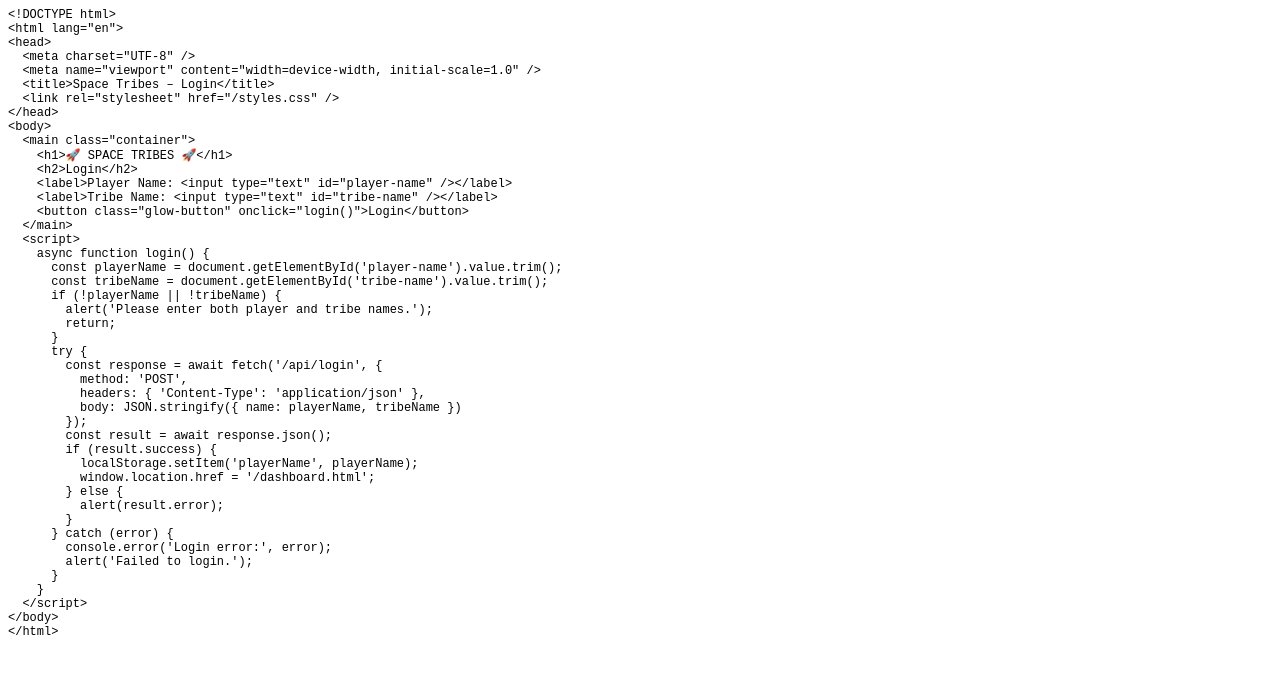
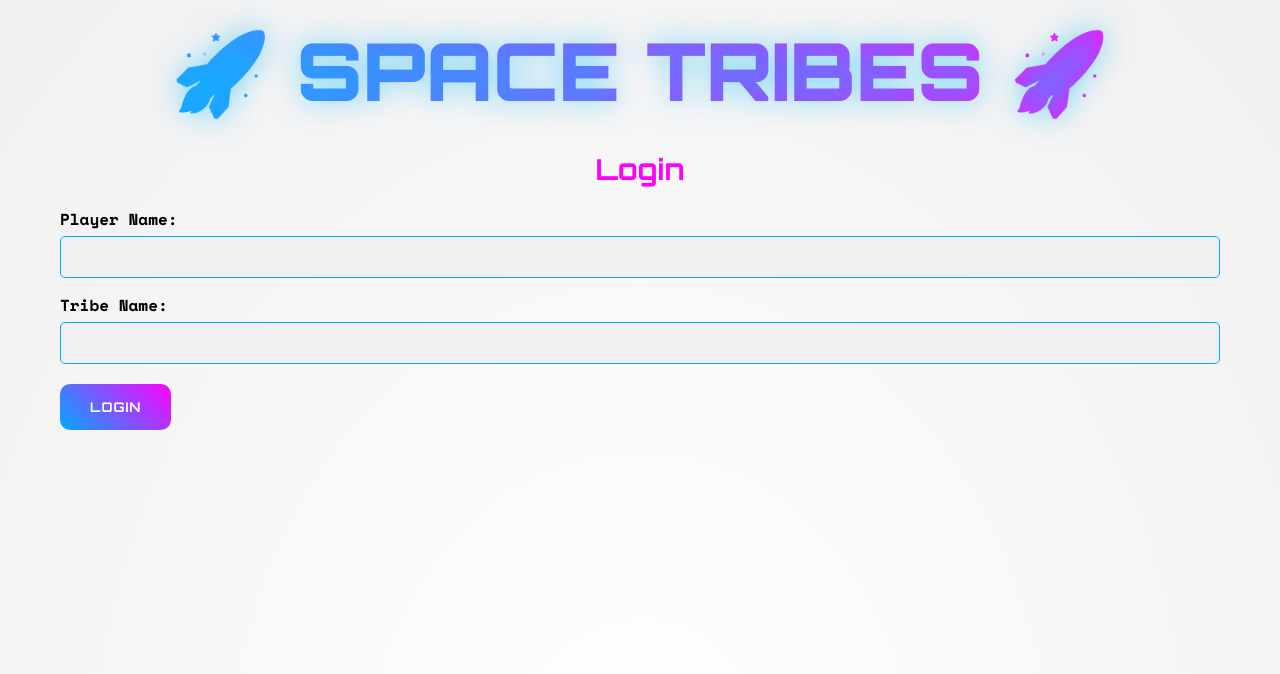
Before and after one commit to davepartin/SpaceTribes, a website: page index.html in a window 1280 px wide. Drawn offline with nearby package versions, Linux system fonts and the light colour scheme.

Commit message:
Update index.html

```diff
--- a/index.html
+++ b/index.html
@@ -1,60 +1,45 @@
-<!DOCTYPE html PUBLIC "-//W3C//DTD HTML 4.01//EN" "http://www.w3.org/TR/html4/strict.dtd">
-<html>
+<!DOCTYPE html>
+<html lang="en">
 <head>
-  <meta http-equiv="Content-Type" content="text/html; charset=utf-8">
-  <meta http-equiv="Content-Style-Type" content="text/css">
-  <title></title>
-  <meta name="Generator" content="Cocoa HTML Writer">
-  <meta name="CocoaVersion" content="2575.6">
-  <style type="text/css">
-    p.p1 {margin: 0.0px 0.0px 0.0px 0.0px; font: 12.0px 'Courier New'}
-  </style>
+  <meta charset="UTF-8" />
+  <meta name="viewport" content="width=device-width, initial-scale=1.0" />
+  <title>Space Tribes – Login</title>
+  <link rel="stylesheet" href="/styles.css" />
 </head>
 <body>
-<p class="p1">&lt;!DOCTYPE html&gt;</p>
-<p class="p1">&lt;html lang="en"&gt;</p>
-<p class="p1">&lt;head&gt;</p>
-<p class="p1"><span class="Apple-converted-space">  </span>&lt;meta charset="UTF-8" /&gt;</p>
-<p class="p1"><span class="Apple-converted-space">  </span>&lt;meta name="viewport" content="width=device-width, initial-scale=1.0" /&gt;</p>
-<p class="p1"><span class="Apple-converted-space">  </span>&lt;title&gt;Space Tribes – Login&lt;/title&gt;</p>
-<p class="p1"><span class="Apple-converted-space">  </span>&lt;link rel="stylesheet" href="/styles.css" /&gt;</p>
-<p class="p1">&lt;/head&gt;</p>
-<p class="p1">&lt;body&gt;</p>
-<p class="p1"><span class="Apple-converted-space">  </span>&lt;main class="container"&gt;</p>
-<p class="p1"><span class="Apple-converted-space">    </span>&lt;h1&gt;🚀 SPACE TRIBES 🚀&lt;/h1&gt;</p>
-<p class="p1"><span class="Apple-converted-space">    </span>&lt;h2&gt;Login&lt;/h2&gt;</p>
-<p class="p1"><span class="Apple-converted-space">    </span>&lt;label&gt;Player Name: &lt;input type="text" id="player-name" /&gt;&lt;/label&gt;</p>
-<p class="p1"><span class="Apple-converted-space">    </span>&lt;label&gt;Tribe Name: &lt;input type="text" id="tribe-name" /&gt;&lt;/label&gt;</p>
-<p class="p1"><span class="Apple-converted-space">    </span>&lt;button class="glow-button" onclick="login()"&gt;Login&lt;/button&gt;</p>
-<p class="p1"><span class="Apple-converted-space">  </span>&lt;/main&gt;</p>
-<p class="p1"><span class="Apple-converted-space">  </span>&lt;script&gt;</p>
-<p class="p1"><span class="Apple-converted-space">    </span>async function login() {</p>
-<p class="p1"><span class="Apple-converted-space">      </span>const playerName = document.getElementById('player-name').value.trim();</p>
-<p class="p1"><span class="Apple-converted-space">      </span>const tribeName = document.getElementById('tribe-name').value.trim();</p>
-<p class="p1"><span class="Apple-converted-space">      </span>if (!playerName || !tribeName) {</p>
-<p class="p1"><span class="Apple-converted-space">        </span>alert('Please enter both player and tribe names.');</p>
-<p class="p1"><span class="Apple-converted-space">        </span>return;</p>
-<p class="p1"><span class="Apple-converted-space">      </span>}</p>
-<p class="p1"><span class="Apple-converted-space">      </span>try {</p>
-<p class="p1"><span class="Apple-converted-space">        </span>const response = await fetch('/api/login', {</p>
-<p class="p1"><span class="Apple-converted-space">          </span>method: 'POST',</p>
-<p class="p1"><span class="Apple-converted-space">          </span>headers: { 'Content-Type': 'application/json' },</p>
-<p class="p1"><span class="Apple-converted-space">          </span>body: JSON.stringify({ name: playerName, tribeName })</p>
-<p class="p1"><span class="Apple-converted-space">        </span>});</p>
-<p class="p1"><span class="Apple-converted-space">        </span>const result = await response.json();</p>
-<p class="p1"><span class="Apple-converted-space">        </span>if (result.success) {</p>
-<p class="p1"><span class="Apple-converted-space">          </span>localStorage.setItem('playerName', playerName);</p>
-<p class="p1"><span class="Apple-converted-space">          </span>window.location.href = '/dashboard.html';</p>
-<p class="p1"><span class="Apple-converted-space">        </span>} else {</p>
-<p class="p1"><span class="Apple-converted-space">          </span>alert(result.error);</p>
-<p class="p1"><span class="Apple-converted-space">        </span>}</p>
-<p class="p1"><span class="Apple-converted-space">      </span>} catch (error) {</p>
-<p class="p1"><span class="Apple-converted-space">        </span>console.error('Login error:', error);</p>
-<p class="p1"><span class="Apple-converted-space">        </span>alert('Failed to login.');</p>
-<p class="p1"><span class="Apple-converted-space">      </span>}</p>
-<p class="p1"><span class="Apple-converted-space">    </span>}</p>
-<p class="p1"><span class="Apple-converted-space">  </span>&lt;/script&gt;</p>
-<p class="p1">&lt;/body&gt;</p>
-<p class="p1">&lt;/html&gt;</p>
+  <main class="container">
+    <h1>🚀 SPACE TRIBES 🚀</h1>
+    <h2>Login</h2>
+    <label>Player Name: <input type="text" id="player-name" /></label>
+    <label>Tribe Name: <input type="text" id="tribe-name" /></label>
+    <button class="glow-button" onclick="login()">Login</button>
+  </main>
+  <script>
+    async function login() {
+      const playerName = document.getElementById('player-name').value.trim();
+      const tribeName = document.getElementById('tribe-name').value.trim();
+      if (!playerName || !tribeName) {
+        alert('Please enter both player and tribe names.');
+        return;
+      }
+      try {
+        const response = await fetch('/api/login', {
+          method: 'POST',
+          headers: { 'Content-Type': 'application/json' },
+          body: JSON.stringify({ name: playerName, tribeName })
+        });
+        const result = await response.json();
+        if (result.success) {
+          localStorage.setItem('playerName', playerName);
+          window.location.href = '/dashboard.html';
+        } else {
+          alert(result.error);
+        }
+      } catch (error) {
+        console.error('Login error:', error);
+        alert('Failed to login.');
+      }
+    }
+  </script>
 </body>
 </html>
```
